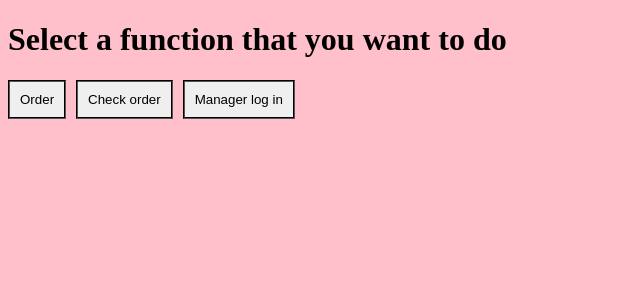
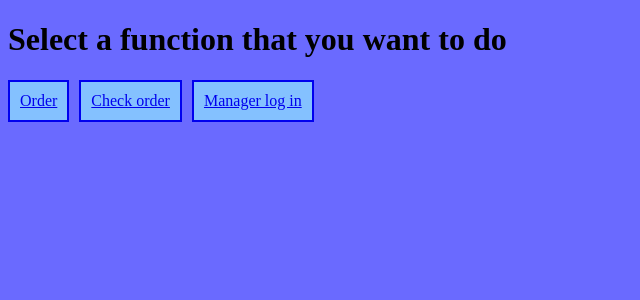
Before and after one commit to YI-CHIH-0126/Order_Web, a Flask app: page / in a window 1280 px wide. Shown: the top 300 px of the page, without its empty margins (0-640 px from the left). Run offline with Flask 3, Linux system fonts and the light colour scheme.

Commit message:
change form action to href
use <a href> change page

```diff
--- a/static/template.css
+++ b/static/template.css
@@ -2,22 +2,28 @@
     display: flex;
 }
 .order{
-    border-style: groove;
+    border-style: solid;
+    border-width: 2px;
     flex: none;
     width:auto;
     margin-right: 10px;
     padding: 10px;
+    background-color: #84C1FF;
 }
 .check_order{
-    border-style: groove;
+    border-style: solid;
+    border-width: 2px;
     flex:none;
     width:auto;
     margin-right: 10px;
     padding: 10px;
+    background-color: #84C1FF;
 }
 .manager_log_in{
-    border-style: groove;
+    border-style: solid;
+    border-width: 2px;
     flex:none;
     width:auto;
     padding: 10px;
+    background-color: #84C1FF;
 }
--- a/templates/home.html
+++ b/templates/home.html
@@ -5,18 +5,12 @@
         <title>store_name</title>
         <link rel="stylesheet" href="{{url_for('static',filename='template.css')}}"/>
     </head>
-    <body style="background-color:pink">
+    <body style="background-color:#6A6AFF">
         <h1>Select a function that you want to do</h1>
         <div class="frame">
-            <form action="/order">
-                <input type="submit" name="order" value="Order" class="order"></input>
-            </form>
-            <form action="/check_order">
-                <input type="submit" name="check_order" value="Check order" class="check_order"></intput>
-            </form>
-            <form action="/log_in">
-                <input type="submit" name="log_in" value="Manager log in" class="manager_log_in"></input>
-            </form>
+            <a class="order" href="http://127.0.0.1:5000/order">Order</a>
+            <a class="check_order" href="http://127.0.0.1:5000/check_order">Check order</a>
+            <a class="manager_log_in" href="http://127.0.0.1:5000/log_in">Manager log in</a>
         </div>
     </body>
 </html>
--- a/templates/order.html
+++ b/templates/order.html
@@ -0,0 +1 @@
+this is order
```
